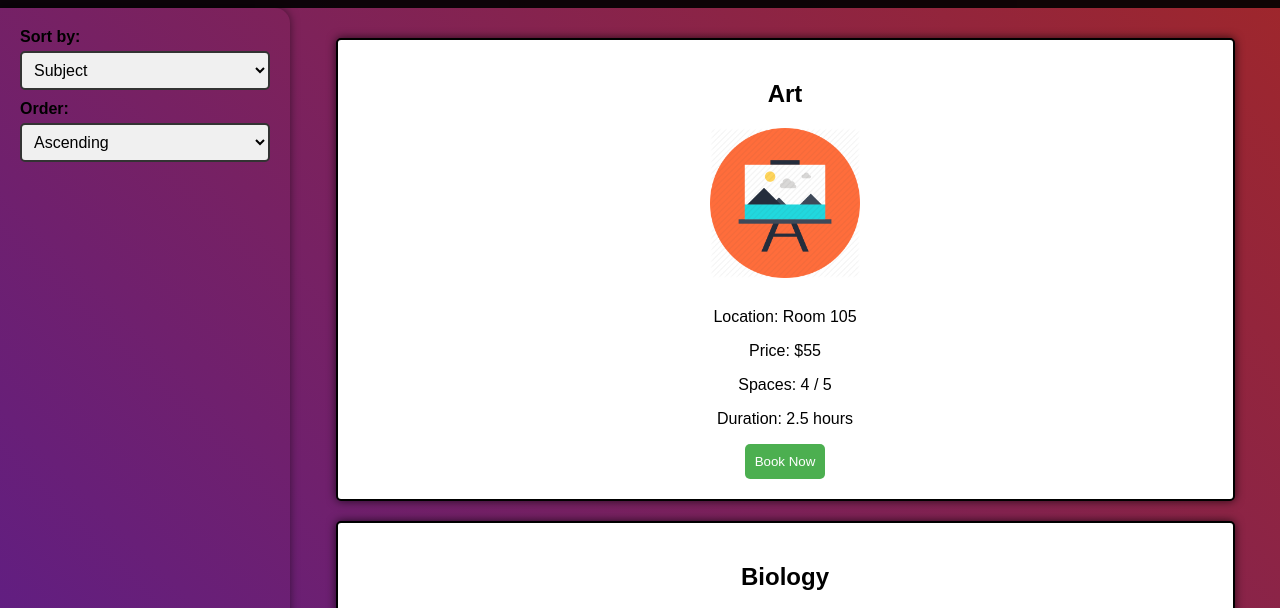
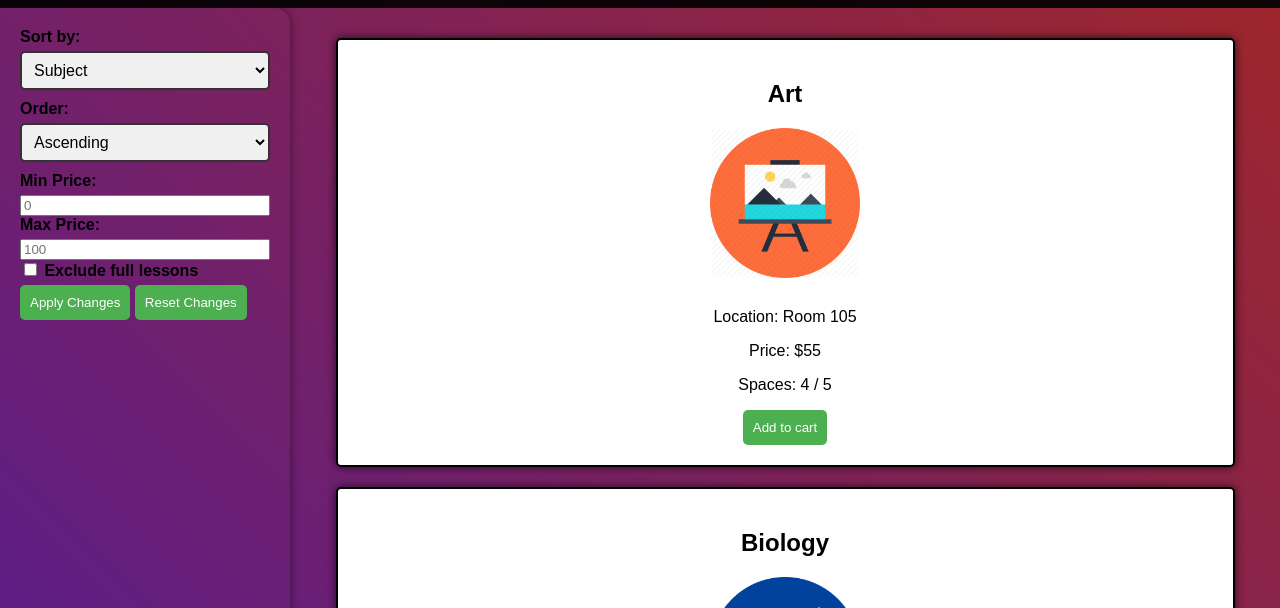
Before and after one commit to FabianC1/LessonBookingSystem-FullStack, a plain HTML site: page index.html in a window 1280 px wide. Shown: the part 114-722 px from the top of the page. Drawn offline with nearby package versions, Linux system fonts and the light colour scheme.

Commit message:
Added function to disable button if lesson is full

```diff
--- a/index.html
+++ b/index.html
@@ -37,20 +37,38 @@
                         <option value="ascending">Ascending</option>
                         <option value="descending">Descending</option>
                     </select>
+
+                    <label for="min-price">Min Price:</label>
+                    <input type="number" v-model="minPrice" placeholder="0" @input="validatePrices" />
+
+                    <label for="max-price">Max Price:</label>
+                    <input type="number" v-model="maxPrice" placeholder="100" @input="validatePrices" />
+
+                    <label>
+                        <input type="checkbox" v-model="excludeFull"> Exclude full lessons
+                    </label>
+
+                    <div class="buttons">
+                        <button @click="applyChanges">Apply Changes</button>
+                        <button @click="resetChanges">Reset Changes</button>
+                    </div>
+
+                    <p v-if="priceError" style="color: red;">{{ priceError }}</p>
                 </div>
             </div>
 
             <!-- Lesson cards -->
             <div class="lesson-container">
-                <div class="lesson" v-for="lesson in sortedLessons" :key="lesson.id">
+                <div class="lesson" v-for="lesson in filteredLessons" :key="lesson.id">
                     <h2>{{ lesson.subject }}</h2>
                     <img :src="lesson.image" :alt="lesson.subject">
                     <p>Location: {{ lesson.location }}</p>
                     <p>Price: ${{ lesson.price }}</p>
                     <p>Spaces: {{ lesson.spaces }} / 5</p>
-                    <p>Duration: {{ lesson.duration }} hours</p>
-                    <button v-if="lesson.spaces > 0" @click="bookSpace(lesson)">Book Now</button>
-                    <p v-else class="full">This class is full</p>
+                    <button :disabled="lesson.spaces === 0" @click="bookSpace(lesson)">
+                        Add to cart
+                    </button>
+                    <p v-if="lesson.spaces === 0" class="full">This class is full</p>
                 </div>
             </div>
         </main>
--- a/style.css
+++ b/style.css
@@ -4,6 +4,7 @@ body {
     margin: 0;
     padding: 0;
     background: linear-gradient(45deg, rgb(199, 129, 17), rgb(61, 25, 180), rgb(162, 39, 39));
+    background-size: cover;
 }
 
 header {
@@ -41,8 +42,10 @@ header h1 {
 
 
 main {
-    display: flex; /* Use flexbox for layout */
+    display: flex;
+    min-height: 100vh;
 }
+
 
 /* Sidebar styling */
 .sidebar {
@@ -100,6 +103,12 @@ button:hover {
     background-color: #45a049;
 }
 
+button:disabled {
+    background-color: #07380e; /* Light grey */
+    cursor: not-allowed; /* Show not-allowed cursor */
+}
+
+
 .full {
     color: red;
     font-weight: bold;
--- a/vue.js
+++ b/vue.js
@@ -15,11 +15,24 @@ let app = new Vue({
             { id: 10, subject: "Geography", location: "Room 110", price: 50, spaces: 3, image: "images/geography.jpg", duration: 2 }
         ],
         sortAttribute: "subject", // Default sort by subject
-        sortOrder: "ascending" // Default order
+        sortOrder: "ascending", // Default order
+        minPrice: null,
+        maxPrice: null,
+        excludeFull: false,
+        priceError: null,
     },
     computed: {
-        sortedLessons() {
-            return this.lessons.slice().sort((a, b) => {
+        filteredLessons() {
+            return this.lessons.filter(lesson => {
+                let priceValid = true;
+                if (this.minPrice !== null && lesson.price < this.minPrice) {
+                    priceValid = false;
+                }
+                if (this.maxPrice !== null && lesson.price > this.maxPrice) {
+                    priceValid = false;
+                }
+                return priceValid && (!this.excludeFull || lesson.spaces > 0);
+            }).sort((a, b) => {
                 let modifier = this.sortOrder === "ascending" ? 1 : -1;
                 if (this.sortAttribute === "price" || this.sortAttribute === "spaces" || this.sortAttribute === "duration") {
                     // Sort by numerical values
@@ -38,6 +51,22 @@ let app = new Vue({
             if (lesson.spaces > 0) {
                 lesson.spaces--;
             }
+        },
+        validatePrices() {
+            if (this.minPrice !== null && this.maxPrice !== null && this.minPrice > this.maxPrice) {
+                this.priceError = "Min Price cannot be greater than Max Price.";
+            } else {
+                this.priceError = null;
+            }
+        },
+        applyChanges() {
+            this.validatePrices();
+        },
+        resetChanges() {
+            this.minPrice = null;
+            this.maxPrice = null;
+            this.excludeFull = false;
+            this.priceError = null;
         }
     }
 });
```
